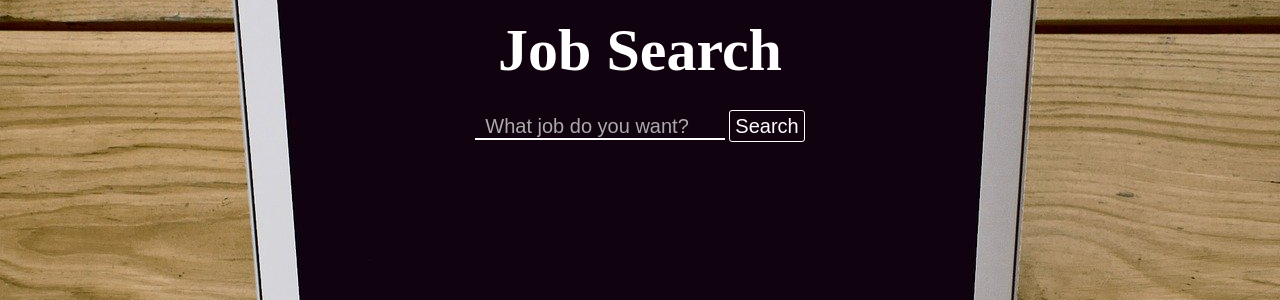
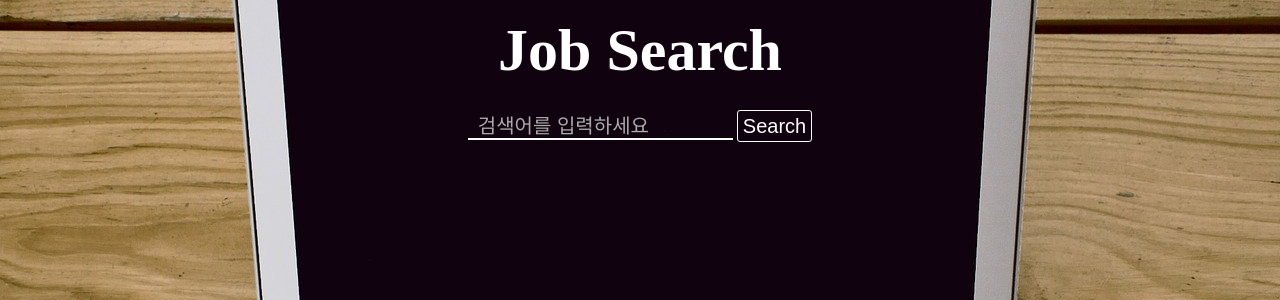
Before and after one commit to BomiChoi/JobScrapper, a Flask app: page / in a window 1280 px wide. Shown: the part 180-480 px from the top of the page. Run offline with Flask 2, Linux system fonts and the light colour scheme.

Commit message:
fixed js

```diff
--- a/static/index.css
+++ b/static/css/index.css
@@ -15,7 +15,7 @@ input:focus {
 }
 
 body {
-  background: url("img/bg.jpg") no-repeat;
+  background: url("../img/bg.jpg") no-repeat;
   background-position: center -100px;
 }
 
@@ -40,8 +40,7 @@ form input {
 }
 
 form input.inputtext {
-  display: inline;
-  width: 250px;
+  display: inline-block;
   border-bottom: 2px solid white;
   font-size: 20px;
   line-height: 20px;
--- a/static/loading.js
+++ b/static/loading.js
@@ -3,7 +3,7 @@ const form = document.querySelector("form");
 const txt = document.querySelector(".loading");
 
 function load() {
-  console.log(txt);
+  console.log("test");
   txt.innerText = "Searching...";
   console.log(txt.innerText);
   setInterval(changeText, 3000);
@@ -17,6 +17,6 @@ function changeText() {
     txt.innerText = "Searching...";
     sw = true;
   }
+}
 
-  form.addEventListener("submit", load);
-}
+form.addEventListener("submit", load);
--- a/templates/index.html
+++ b/templates/index.html
@@ -2,21 +2,23 @@
 <html>
   <head>
     <title>Job Search</title>
-    <link rel="stylesheet" href="{{url_for('static', filename='index.css')}}" />
+    <link rel="stylesheet" href="{{url_for('static', filename='css/index.css')}}" />
   </head>
   <body>
     <h1>Job Search</h1>
     <form action="/report" method="get">
       <input
         type="text"
-        placeholder="What job do you want?"
+        placeholder="검색어를 입력하세요"
         required
         name="word"
         class="inputtext"
+        autofocus
+        autocomplete="off"
       />
       <input type="submit" value="Search" class="submit" />
     </form>
     <div class="loading"></div>
-    <script src="../static/loading.js"></script>
+    <script src="{{url_for('static', filename='loading.js')}}"></script>
   </body>
 </html>
--- a/templates/report.html
+++ b/templates/report.html
@@ -4,7 +4,7 @@
     <title>Job Search</title>
     <link
       rel="stylesheet"
-      href="{{url_for('static', filename='report.css')}}"
+      href="{{url_for('static', filename='css/report.css')}}"
     />
   </head>
 
```
Also changed, not shown: static/css/report.css (renamed from static/report.css), 2 other files.
